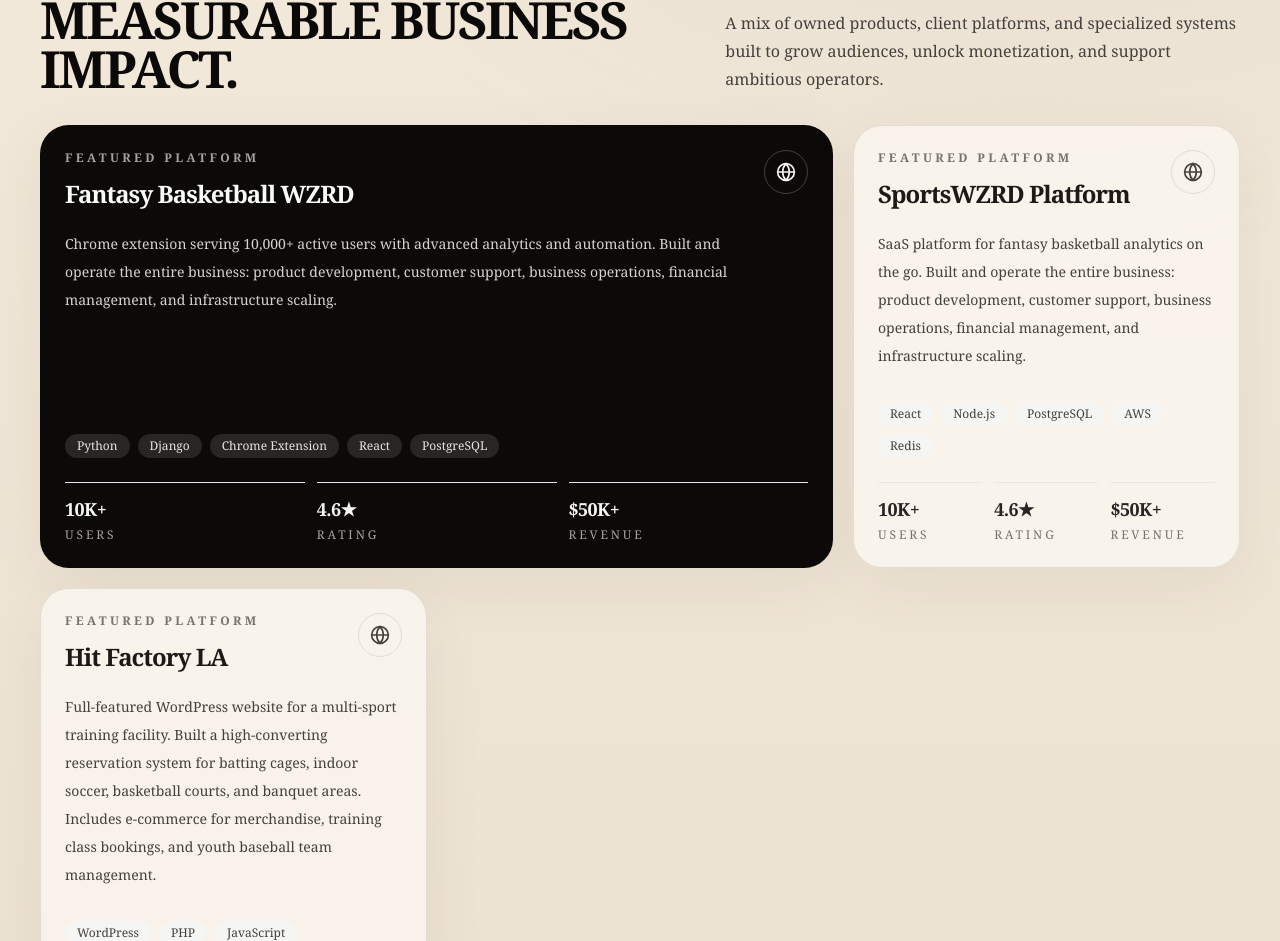
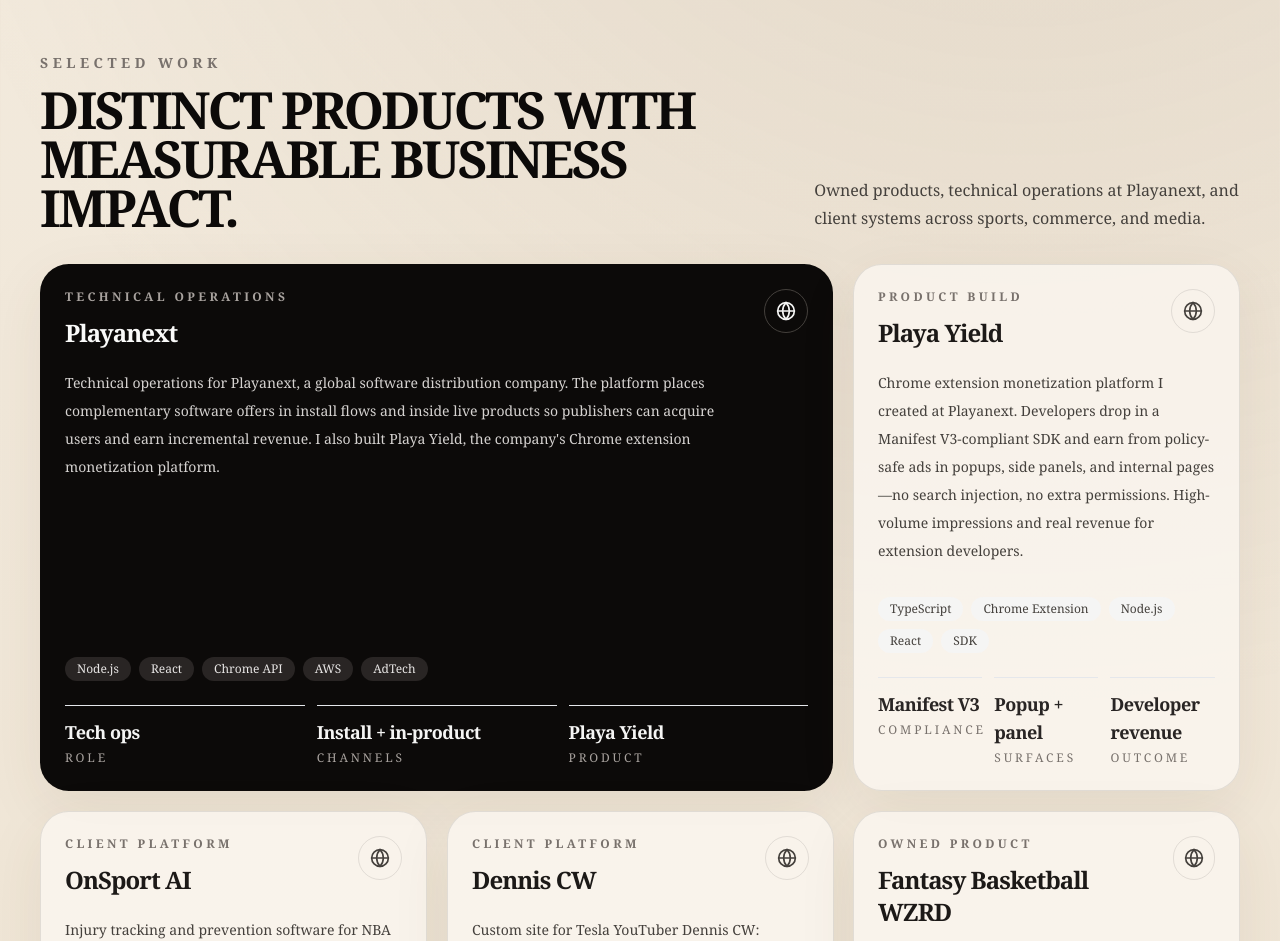
Before and after one commit to bilalsattar24/bilalsattar, a Next.js app: page / in a window 1280 px wide. Shown: the part 1859-2800 px from the top of the page. Built offline with nearby package versions, Linux system fonts and the light colour scheme.

Commit message:
feat: add recent portfolio projects and keep the homepage readable on mobile.

```diff
--- a/src/app/data/portfolio-data.json
+++ b/src/app/data/portfolio-data.json
@@ -3,7 +3,7 @@
     "name": "Bilal Sattar",
     "title": "Full-Stack Developer",
     "tagline": "Building Products That Scale",
-    "bio": "Full-stack developer and Tech Operations Lead with a track record of building products that serve millions of users. Creator of SportsWZRD, a platform with 10K+ active users grown through organic marketing and strategic partnerships. Currently leading tech operations at a leading software distributor, managing tens of millions of software downloads and developing innovative monetization solutions for Chrome extensions.",
+    "bio": "Full-stack developer and Tech Operations Lead with a track record of building products that serve millions of users. Creator of SportsWZRD, a platform with 10K+ active users grown through organic marketing and strategic partnerships. Currently leading technical operations at Playanext, a global software distribution company, and built Playa Yield, a Chrome extension monetization platform for developers.",
     "location": "Los Angeles, CA",
     "socials": {
       "github": "https://github.com/bilalsattar24",
@@ -104,7 +104,92 @@
     "subtitle": "Showcasing innovative solutions that drive real business impact",
     "items": [
       {
+        "title": "Playanext",
+        "kind": "Technical operations",
+        "description": "Technical operations for Playanext, a global software distribution company. The platform places complementary software offers in install flows and inside live products so publishers can acquire users and earn incremental revenue. I also built Playa Yield, the company's Chrome extension monetization platform.",
+        "technologies": [
+          "Node.js",
+          "React",
+          "Chrome API",
+          "AWS",
+          "AdTech"
+        ],
+        "stats": {
+          "role": "Tech ops",
+          "channels": "Install + in-product",
+          "product": "Playa Yield"
+        },
+        "links": {
+          "live": "https://www.playanext.com/"
+        },
+        "featured": true
+      },
+      {
+        "title": "Playa Yield",
+        "kind": "Product build",
+        "description": "Chrome extension monetization platform I created at Playanext. Developers drop in a Manifest V3-compliant SDK and earn from policy-safe ads in popups, side panels, and internal pages—no search injection, no extra permissions. High-volume impressions and real revenue for extension developers.",
+        "technologies": [
+          "TypeScript",
+          "Chrome Extension",
+          "Node.js",
+          "React",
+          "SDK"
+        ],
+        "stats": {
+          "compliance": "Manifest V3",
+          "surfaces": "Popup + panel",
+          "outcome": "Developer revenue"
+        },
+        "links": {
+          "live": "https://www.playayield.com/"
+        },
+        "featured": true
+      },
+      {
+        "title": "OnSport AI",
+        "kind": "Client platform",
+        "description": "Injury tracking and prevention software for NBA teams, professional golf, soccer, and international basketball. The system captures player movement from television feeds, reads patterns in the motion, scores injury risk, and presents the analysis in a clear, decision-ready interface for performance staff.",
+        "technologies": [
+          "React",
+          "TypeScript",
+          "Python",
+          "Computer Vision",
+          "AI/ML"
+        ],
+        "stats": {
+          "sports": "NBA+",
+          "input": "TV feeds",
+          "focus": "Injury risk"
+        },
+        "links": {
+          "live": "https://onsport.ai/"
+        },
+        "featured": true
+      },
+      {
+        "title": "Dennis CW",
+        "kind": "Client platform",
+        "description": "Custom site for Tesla YouTuber Dennis CW: automatic blog posts from YouTube videos, an email newsletter, a crowdsourced Tesla insurance rate tracker, and PDF checklist sales with instant email delivery after purchase.",
+        "technologies": [
+          "Next.js",
+          "YouTube API",
+          "Stripe",
+          "Email",
+          "Custom CMS"
+        ],
+        "stats": {
+          "publishing": "YouTube to blog",
+          "commerce": "PDF checklists",
+          "insurance": "Rate tracker"
+        },
+        "links": {
+          "live": "https://www.denniscw.com/"
+        },
+        "featured": true
+      },
+      {
         "title": "Fantasy Basketball WZRD",
+        "kind": "Owned product",
         "description": "Chrome extension serving 10,000+ active users with advanced analytics and automation. Built and operate the entire business: product development, customer support, business operations, financial management, and infrastructure scaling.",
         "technologies": [
           "Python",
@@ -125,6 +210,7 @@
       },
       {
         "title": "SportsWZRD Platform",
+        "kind": "Owned product",
         "description": "SaaS platform for fantasy basketball analytics on the go. Built and operate the entire business: product development, customer support, business operations, financial management, and infrastructure scaling.",
         "technologies": ["React", "Node.js", "PostgreSQL", "AWS", "Redis"],
         "stats": {
@@ -138,7 +224,29 @@
         "featured": true
       },
       {
+        "title": "Vital Detail Supplies",
+        "kind": "Client store",
+        "description": "Shopify store for a San Gabriel Valley auto-detailing supplier. Stood up the full online shop: catalog organization, shipping, and marketing materials so the physical store could sell the same inventory online.",
+        "technologies": [
+          "Shopify",
+          "Liquid",
+          "eCommerce",
+          "Shipping",
+          "Brand"
+        ],
+        "stats": {
+          "platform": "Shopify",
+          "scope": "Full store",
+          "ops": "Ship + marketing"
+        },
+        "links": {
+          "live": "https://www.vitaldetailsupplies.com/"
+        },
+        "featured": false
+      },
+      {
         "title": "Hit Factory LA",
+        "kind": "Client site",
         "description": "Full-featured WordPress website for a multi-sport training facility. Built a high-converting reservation system for batting cages, indoor soccer, basketball courts, and banquet areas. Includes e-commerce for merchandise, training class bookings, and youth baseball team management.",
         "technologies": [
           "WordPress",
@@ -158,31 +266,19 @@
         "featured": true
       },
       {
-        "title": "Sports Health Tech Platform",
-        "description": "AI-powered risk analysis platform for professional athletes. Analyzes game and practice film to help teams make informed decisions on player health management. Lead frontend development while contributing to product strategy, infrastructure decisions, and architecture design.",
+        "title": "Madera",
+        "kind": "Client systems",
+        "description": "Multiple WordPress implementations for Madera. Custom sites and ongoing builds for the client, covering new properties, refinements, and the operational pieces that keep each site usable after launch.",
         "technologies": [
-          "React",
-          "TypeScript",
-          "Python",
-          "AI/ML",
-          "Video Analysis"
+          "WordPress",
+          "PHP",
+          "JavaScript",
+          "Custom Themes"
         ],
         "stats": {
-          "teams": "10+",
-          "accuracy": "94%",
-          "leagues": "NBA, NFL"
-        },
-        "links": {},
-        "featured": false
-      },
-      {
-        "title": "Extension Ad Platform",
-        "description": "First-of-its-kind advertising platform for Chrome extension developers. Built and operate the entire business: product development, customer support, business operations, financial management, and infrastructure scaling.",
-        "technologies": ["React", "Node.js", "PostgreSQL", "Chrome API", "AWS"],
-        "stats": {
-          "developers": "100+",
-          "impressions": "1M+",
-          "fill_rate": "85%"
+          "platform": "WordPress",
+          "scope": "Multiple sites",
+          "type": "Custom builds"
         },
         "links": {},
         "featured": false
--- a/src/app/globals.css
+++ b/src/app/globals.css
@@ -16,7 +16,7 @@
 
 html,
 body {
-  max-width: 100vw;
+  max-width: 100%;
   overflow-x: hidden;
   scroll-behavior: smooth;
 }
@@ -34,6 +34,12 @@
   box-sizing: border-box;
   padding: 0;
   margin: 0;
+}
+
+h1,
+h2,
+h3 {
+  overflow-wrap: break-word;
 }
 
 *::selection {
--- a/src/app/page.tsx
+++ b/src/app/page.tsx
@@ -44,16 +44,16 @@
   },
 ];
 
-const featuredProjects = portfolio.projects.items.slice(0, 3);
+const selectedProjects = portfolio.projects.items;
 const coreCapabilities = portfolio.skills.categories.slice(0, 4);
 
 export default function Home() {
   return (
-    <main className="min-h-screen bg-[radial-gradient(circle_at_top_left,_rgba(218,165,32,0.18),_transparent_22%),radial-gradient(circle_at_80%_20%,_rgba(119,89,54,0.14),_transparent_20%),linear-gradient(180deg,_#f7f1e8_0%,_#efe5d5_42%,_#ded1bd_100%)] text-stone-950 selection:bg-stone-900 selection:text-stone-50">
-      <div className="mx-auto max-w-[92rem] px-5 pb-10 pt-5 sm:px-8 lg:px-10">
+    <main className="min-h-screen overflow-x-hidden bg-[radial-gradient(circle_at_top_left,_rgba(218,165,32,0.18),_transparent_22%),radial-gradient(circle_at_80%_20%,_rgba(119,89,54,0.14),_transparent_20%),linear-gradient(180deg,_#f7f1e8_0%,_#efe5d5_42%,_#ded1bd_100%)] text-stone-950 selection:bg-stone-900 selection:text-stone-50">
+      <div className="mx-auto w-full max-w-[92rem] px-4 pb-10 pt-5 sm:px-8 lg:px-10">
         <header className="sticky top-4 z-50 mb-8">
-          <div className="mx-auto flex max-w-7xl items-center justify-between rounded-full border border-stone-900/10 bg-[rgba(250,246,239,0.82)] px-4 py-3 shadow-[0_20px_60px_rgba(90,67,38,0.10)] backdrop-blur md:px-6">
-            <a href="#top" className="flex items-center gap-3">
+          <div className="mx-auto flex max-w-7xl min-w-0 items-center justify-between gap-3 rounded-full border border-stone-900/10 bg-[rgba(250,246,239,0.82)] px-3 py-3 shadow-[0_20px_60px_rgba(90,67,38,0.10)] backdrop-blur sm:px-4 md:px-6">
+            <a href="#top" className="flex shrink-0 items-center gap-3">
               <span className="flex h-10 w-10 items-center justify-center rounded-full bg-stone-950 text-sm font-semibold uppercase tracking-[0.25em] text-stone-50">
                 BS
               </span>
@@ -81,7 +81,7 @@
 
             <a
               href={`mailto:${portfolio.profile.contact.email}`}
-              className="inline-flex items-center gap-2 rounded-full bg-stone-950 px-4 py-2 text-sm font-medium text-stone-50 transition hover:bg-stone-800">
+              className="inline-flex shrink-0 items-center gap-2 rounded-full bg-stone-950 px-3 py-2 text-sm font-medium text-stone-50 transition hover:bg-stone-800 sm:px-4">
               Start a project
               <ArrowRight className="h-4 w-4" />
             </a>
@@ -90,10 +90,12 @@
 
         <section
           id="top"
-          className="reveal reveal-1 relative grid gap-10 overflow-hidden rounded-[2rem] border border-stone-900/10 bg-[linear-gradient(135deg,rgba(255,251,245,0.9),rgba(237,226,208,0.9))] px-6 py-8 shadow-[0_30px_120px_rgba(90,67,38,0.12)] lg:grid-cols-[1.1fr_0.9fr] lg:px-10 lg:py-10">
-          <div className="pointer-events-none absolute -right-16 top-10 h-40 w-40 rounded-full bg-[rgba(124,98,71,0.12)] blur-3xl animate-float" />
-          <div className="pointer-events-none absolute bottom-8 left-1/3 h-24 w-24 rounded-full bg-[rgba(218,165,32,0.14)] blur-2xl [animation-delay:1.2s] animate-float" />
-          <div className="flex flex-col justify-between gap-10">
+          className="reveal reveal-1 relative grid min-w-0 gap-10 rounded-[2rem] border border-stone-900/10 bg-[linear-gradient(135deg,rgba(255,251,245,0.9),rgba(237,226,208,0.9))] px-4 py-8 shadow-[0_30px_120px_rgba(90,67,38,0.12)] sm:px-6 lg:grid-cols-[1.1fr_0.9fr] lg:px-10 lg:py-10">
+          <div className="pointer-events-none absolute inset-0 overflow-hidden rounded-[2rem]">
+            <div className="absolute -right-16 top-10 h-40 w-40 rounded-full bg-[rgba(124,98,71,0.12)] blur-3xl animate-float" />
+            <div className="absolute bottom-8 left-1/3 h-24 w-24 rounded-full bg-[rgba(218,165,32,0.14)] blur-2xl [animation-delay:1.2s] animate-float" />
+          </div>
+          <div className="relative flex min-w-0 flex-col justify-between gap-10">
             <div className="space-y-8">
               <div className="reveal reveal-2 flex flex-wrap gap-3 text-xs font-semibold uppercase tracking-[0.28em] text-stone-600">
                 <span className="rounded-full border border-stone-900/10 bg-stone-50/80 px-3 py-2">
@@ -105,10 +107,10 @@
               </div>
 
               <div className="reveal reveal-3 max-w-4xl space-y-6">
-                <p className="max-w-xl text-sm font-medium uppercase tracking-[0.32em] text-stone-500">
+                <p className="max-w-xl text-sm font-medium uppercase tracking-[0.18em] text-stone-500 sm:tracking-[0.32em]">
                   Boutique engineering for ambitious digital products
                 </p>
-                <h1 className="max-w-5xl text-[clamp(3.4rem,9vw,7.5rem)] font-semibold uppercase leading-[0.94] tracking-[-0.05em] text-stone-950">
+                <h1 className="max-w-5xl break-words text-[clamp(2.35rem,11vw,7.5rem)] font-semibold uppercase leading-[0.94] tracking-[-0.05em] text-stone-950">
                   Build the product people remember.
                 </h1>
                 <p className="max-w-2xl text-lg leading-8 text-stone-700 sm:text-xl">
@@ -166,14 +168,14 @@
             </div>
           </div>
 
-          <div className="reveal reveal-4 grid gap-5 lg:grid-rows-[auto_1fr]">
-            <div className="rounded-[1.75rem] border border-stone-900/10 bg-stone-950 p-6 text-stone-50 shadow-[0_20px_60px_rgba(34,24,13,0.25)] transition duration-700 hover:-translate-y-1 hover:shadow-[0_30px_80px_rgba(34,24,13,0.28)]">
+          <div className="reveal reveal-4 relative grid min-w-0 gap-5 lg:grid-rows-[auto_1fr]">
+            <div className="min-w-0 rounded-[1.75rem] border border-stone-900/10 bg-stone-950 p-5 text-stone-50 shadow-[0_20px_60px_rgba(34,24,13,0.25)] transition duration-700 hover:-translate-y-1 hover:shadow-[0_30px_80px_rgba(34,24,13,0.28)] sm:p-6">
               <p className="text-xs font-semibold uppercase tracking-[0.28em] text-stone-300">
                 Current spotlight
               </p>
               <div className="mt-5 grid gap-4 md:grid-cols-[1.2fr_0.8fr] md:items-end">
-                <div>
-                  <h2 className="text-2xl font-semibold tracking-[-0.04em]">
+                <div className="min-w-0">
+                  <h2 className="text-2xl font-semibold tracking-[-0.04em] break-words">
                     {portfolio.hero.featuredProject.name}
                   </h2>
                   <p className="mt-3 max-w-xl text-sm leading-7 text-stone-300">
@@ -199,9 +201,9 @@
               </div>
             </div>
 
-            <div className="grid gap-5 md:grid-cols-[0.9fr_1.1fr]">
-              <div className="flex min-h-[22rem] flex-col justify-between rounded-[1.75rem] border border-stone-900/10 bg-[rgba(250,246,239,0.88)] p-6 transition duration-700 hover:-translate-y-1 hover:shadow-[0_20px_60px_rgba(90,67,38,0.14)]">
-                <div>
+            <div className="grid min-w-0 gap-5 md:grid-cols-[0.9fr_1.1fr]">
+              <div className="flex min-w-0 flex-col gap-8 rounded-[1.75rem] border border-stone-900/10 bg-[rgba(250,246,239,0.88)] p-5 transition duration-700 hover:-translate-y-1 hover:shadow-[0_20px_60px_rgba(90,67,38,0.14)] sm:p-6 md:min-h-[22rem] md:justify-between md:gap-0">
+                <div className="min-w-0">
                   <p className="text-xs font-semibold uppercase tracking-[0.28em] text-stone-500">
                     Engagements
                   </p>
@@ -275,17 +277,16 @@
               </h2>
             </div>
             <p className="max-w-xl text-base leading-7 text-stone-700">
-              A mix of owned products, client platforms, and specialized systems
-              built to grow audiences, unlock monetization, and support
-              ambitious operators.
+              Owned products, technical operations at Playanext, and client
+              systems across sports, commerce, and media.
             </p>
           </div>
 
           <div className="grid gap-5 lg:grid-cols-3">
-            {featuredProjects.map((project, index) => (
+            {selectedProjects.map((project, index) => (
               <article
                 key={project.title}
-                className={`reveal flex h-full flex-col justify-between rounded-[1.8rem] border border-stone-900/10 p-6 shadow-[0_18px_60px_rgba(90,67,38,0.08)] transition duration-700 hover:-translate-y-2 hover:shadow-[0_28px_80px_rgba(90,67,38,0.14)] ${
+                className={`reveal flex h-full min-w-0 flex-col justify-between rounded-[1.8rem] border border-stone-900/10 p-6 shadow-[0_18px_60px_rgba(90,67,38,0.08)] transition duration-700 hover:-translate-y-2 hover:shadow-[0_28px_80px_rgba(90,67,38,0.14)] ${
                   index === 0
                     ? "bg-stone-950 text-stone-50 lg:col-span-2"
                     : "bg-[rgba(250,246,239,0.82)] text-stone-900"
@@ -293,12 +294,13 @@
                 style={{ animationDelay: `${0.15 * (index + 1)}s` }}>
                 <div>
                   <div className="flex items-start justify-between gap-6">
-                    <div>
+                    <div className="min-w-0">
                       <p
                         className={`text-xs font-semibold uppercase tracking-[0.28em] ${index === 0 ? "text-stone-400" : "text-stone-500"}`}>
-                        {project.featured ? "Featured platform" : "Project"}
+                        {project.kind ??
+                          (project.featured ? "Featured platform" : "Project")}
                       </p>
-                      <h3 className="mt-3 text-2xl font-semibold tracking-[-0.04em]">
+                      <h3 className="mt-3 text-2xl font-semibold tracking-[-0.04em] break-words">
                         {project.title}
                       </h3>
                     </div>
@@ -341,7 +343,7 @@
                         </div>
                         <div
                           className={`mt-1 text-xs uppercase tracking-[0.24em] ${index === 0 ? "text-stone-400" : "text-stone-500"}`}>
-                          {label.replace("_", " ")}
+                          {label.replaceAll("_", " ")}
                         </div>
                       </div>
                     ))}
@@ -470,9 +472,10 @@
               to support it.
             </p>
             <p className="max-w-2xl text-base leading-7 text-stone-700">
-              From owned platforms like SportsWZRD to client systems in sports,
-              media, and web software, my focus stays the same: build something
-              sharp, stable, and commercially useful.
+              From owned platforms like SportsWZRD and Playa Yield to client
+              systems for OnSport AI, Dennis CW, and local businesses, my focus
+              stays the same: build something sharp, stable, and commercially
+              useful.
             </p>
 
             <div className="grid gap-3 sm:grid-cols-2">
```
